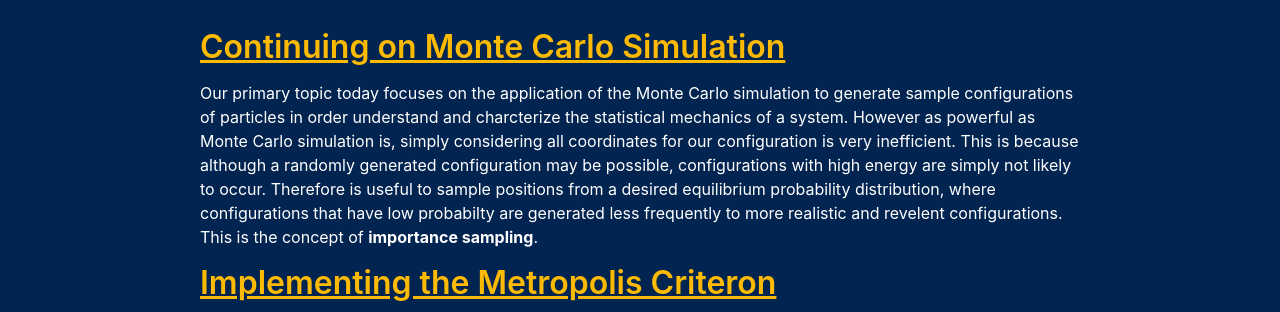
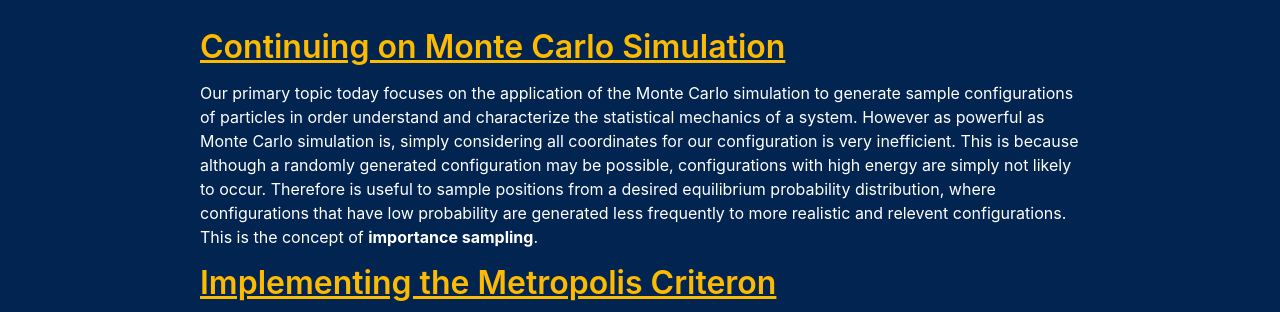
Before and after one commit to msse-2021-bootcamp/team2-blog, a Jekyll site: the page built from _posts/2021-08-11-Day-3-Post.md, in a window 1280 px wide and 900 px high. Shown: the part 196-508 px from the top of the window. Built offline with Jekyll 4.4.1, drawn with Linux system fonts in a browser that asks for light colours; some web fonts are replaced; Markdown is read by kramdown in place of the engine named in the settings; formulas are drawn with MathJax 3.

Commit message:
Update _posts/2021-08-11-Day-3-Post.md

```diff
--- a/_posts/2021-08-11-Day-3-Post.md
+++ b/_posts/2021-08-11-Day-3-Post.md
@@ -5,7 +5,7 @@ author: Kevin Fong
 ---
 ## Continuing on Monte Carlo Simulation
 
-Our primary topic today focuses on the application of the Monte Carlo simulation to generate sample configurations of particles in order understand and charcterize the statistical mechanics of a system. However as powerful as Monte Carlo simulation is, simply considering all coordinates for our configuration is very inefficient. This is because although a randomly generated configuration may be possible, configurations with high energy are simply not likely to occur. Therefore is useful to sample positions from a desired equilibrium probability distribution, where configurations that have low probabilty are generated less frequently to more realistic and revelent configurations. This is the concept of **importance sampling**.
+Our primary topic today focuses on the application of the Monte Carlo simulation to generate sample configurations of particles in order understand and characterize the statistical mechanics of a system. However as powerful as Monte Carlo simulation is, simply considering all coordinates for our configuration is very inefficient. This is because although a randomly generated configuration may be possible, configurations with high energy are simply not likely to occur. Therefore is useful to sample positions from a desired equilibrium probability distribution, where configurations that have low probability are generated less frequently to more realistic and relevent configurations. This is the concept of **importance sampling**.
 
 ## Implementing the Metropolis Criteron
 
```
